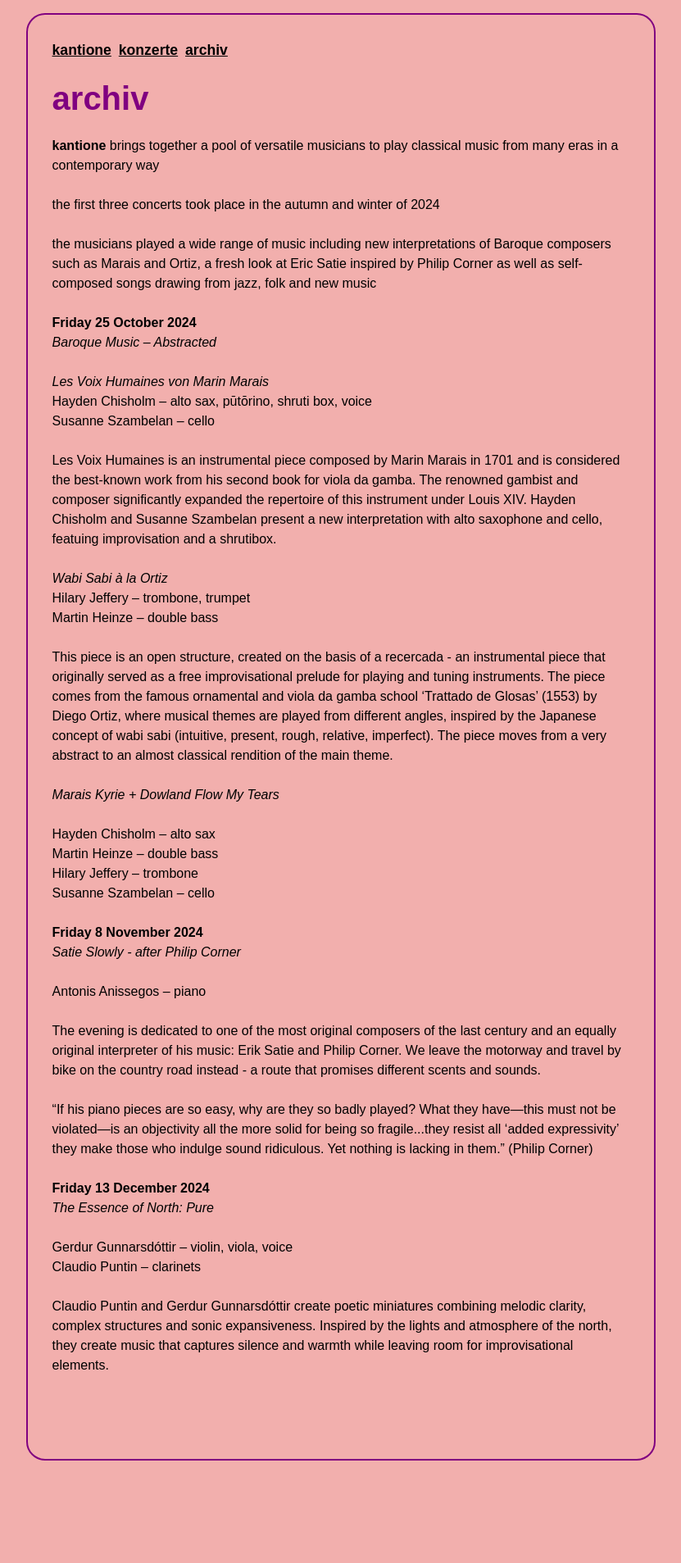
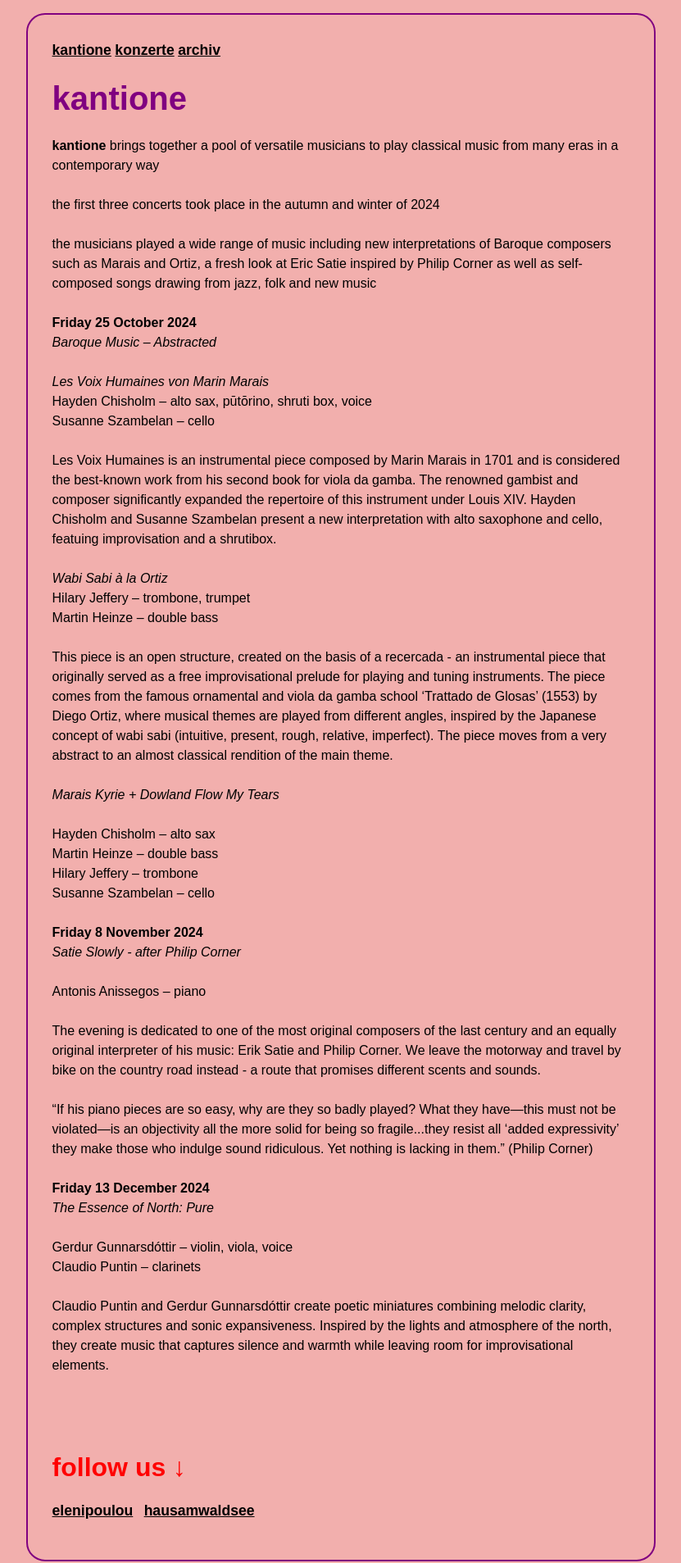
Before and after one commit to hiljef/kantione, an Astro site: page /archiv in a window 1280 px wide. Shown: the whole page at 82% size, without its empty margins (224-1055 px from the left). Before the commit the page ends 1798 px from the top, so only its background shows below. Built offline with nearby package versions, Linux system fonts and the light colour scheme; Astro itself is replaced by a stand-in of ours.

Commit message:
kantione_astro

```diff
--- /dev/null
+++ b/src/components/Footer.astro
@@ -0,0 +1,16 @@
+---
+const platform = "instagram";
+const user1link = "elenipoulou"
+const user2link = "hausamwaldsee"
+const user1 = "eleni.poulou";
+const user2 = "hausamwaldsee";
+---
+
+<footer>
+  <p>
+  <h3>follow us ↓</h3>
+  	<a href={`https://www.${platform}.com/${user1}`} target="blank">{user1link}</a>&nbsp;&nbsp;
+  	<a href={`https://www.${platform}.com/${user2}`} target="blank">{user2link}</a>
+
+   </p>
+</footer>
--- /dev/null
+++ b/src/components/Navigation.astro
@@ -0,0 +1,5 @@
+---
+---
+<a href="/">kantione</a>
+<a href="/konzerte/">konzerte</a>
+<a href="/archiv/">archiv</a>
--- a/src/pages/archiv.astro
+++ b/src/pages/archiv.astro
@@ -1,8 +1,11 @@
 ---
+import Navigation from '../components/Navigation.astro';
+
+import Footer from '../components/Footer.astro';
+
 import '../styles/global.css';
 
-const pageTitle = "archiv";
-
+const pageTitle = "kantione";
 ---
 
 <html lang="en">
@@ -16,9 +19,7 @@ const pageTitle = "archiv";
 	<body>
 		<div class="div1">
 
-		<a href="/">kantione</a>&nbsp;
-		<a href="/konzerte/">konzerte</a>&nbsp;
-		<a href="/archiv/">archiv</a>
+		<Navigation />
 
 		<br />
 
@@ -68,5 +69,6 @@ const pageTitle = "archiv";
 	<br /><br />
 	Claudio Puntin and Gerdur Gunnarsdóttir create poetic miniatures combining melodic clarity, complex structures and sonic expansiveness. Inspired by the lights and atmosphere of the north, they create music that captures silence and warmth while leaving room for improvisational elements.
 	<br /><br /><br /><br />
+		<Footer />
 	</body>
 </html>
--- a/src/styles/global.css
+++ b/src/styles/global.css
@@ -29,6 +29,12 @@ h1 {
   color: purple;
 }
 
+h3 {
+  margin: 1rem 0;
+  font-size: 2.0rem;
+  color: red;
+}
+
 a {
   color: black;
   font-weight: bold;
```
Also changed, not shown: src/pages/index.astro (+7 -4 lines), src/pages/konzerte.astro (+7 -4 lines).
